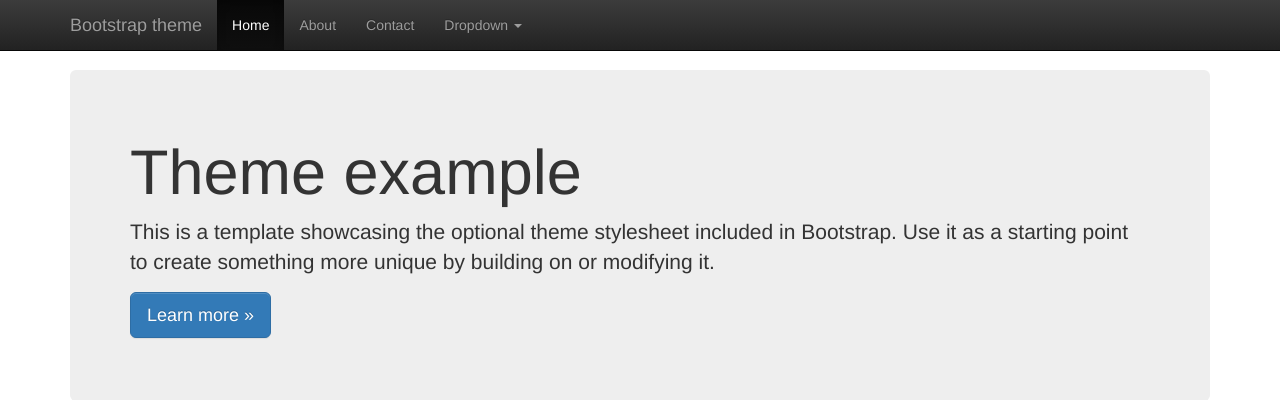
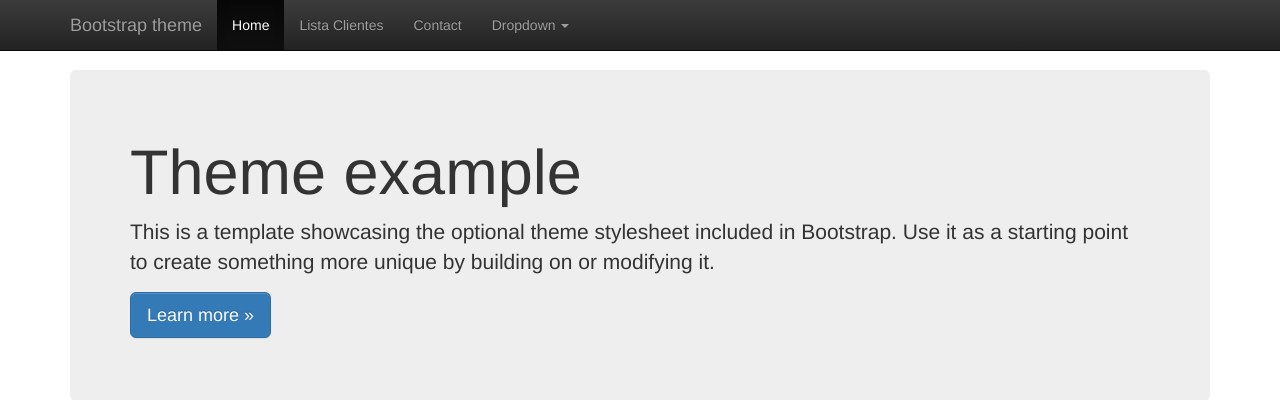
Before and after one commit to alanfernando93/cakephp, a CakePHP app: the page made by app/View/Pages/home.ctp in a window 1280 px wide. Shown: the top 400 px of the page. Run offline with PHP 8.4 and a stand-in for CakePHP, Linux system fonts and the light colour scheme; the template is opened without the code that fills it, so the values that code supplies are empty; some libraries are stand-ins or nearby versions.

Commit message:
modificando menu de la pagina

```diff
--- a/app/View/Elements/menu.ctp
+++ b/app/View/Elements/menu.ctp
@@ -13,7 +13,7 @@
     <div id="navbar" class="navbar-collapse collapse">
       <ul class="nav navbar-nav">
         <li class="active"><a href="#">Home</a></li>
-        <li><a href="#about">About</a></li>
+        <li><?php echo $this->Html->link("Lista Clientes",array('controller'=>'clientes','action'=>'index'));?></li>
         <li><a href="#contact">Contact</a></li>
         <li class="dropdown">
           <a href="#" class="dropdown-toggle" data-toggle="dropdown" role="button" aria-haspopup="true" aria-expanded="false">Dropdown <span class="caret"></span></a>
```
Also changed, not shown: 5 other files.
